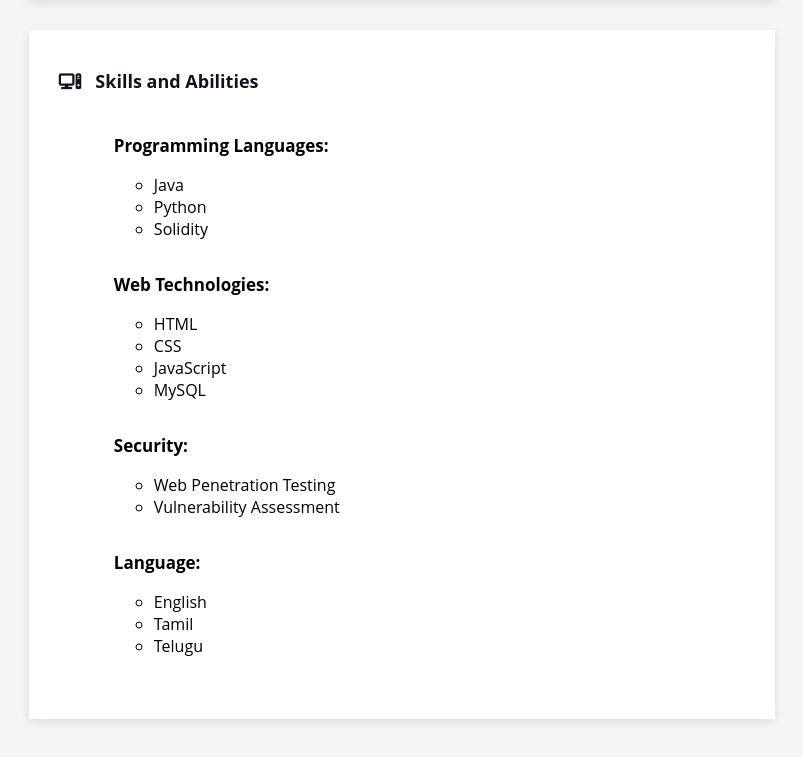
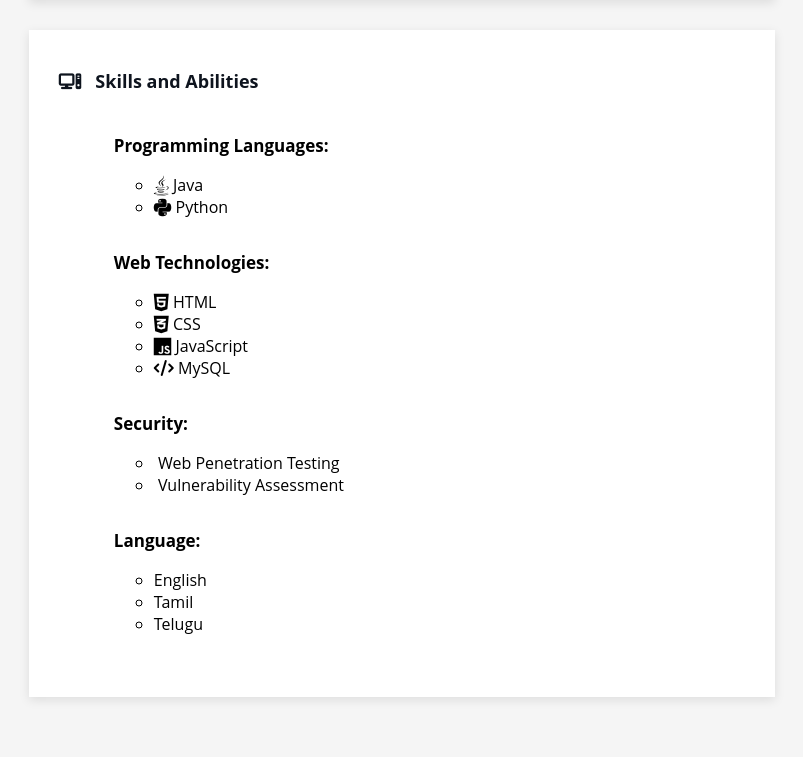
Before and after one commit to VasanthKumar017/Vasanthkumar.github.io, a plain HTML site: page index.html in a window 1280 px wide. Shown: the part 1372-2129 px from the top of the page, without its empty margins (371-1174 px from the left). After the commit the page ends 2107 px from the top, so only its background shows below. Drawn offline with Linux system fonts and the light colour scheme.

Commit message:
Add files via upload

```diff
--- a/index.html
+++ b/index.html
@@ -114,9 +114,9 @@
                 <ul>
                     <li><p class="tags">Programming Languages:<br><span>
                         <ul>
-                            <li>Java</li>
-                            <li>Python</li>
-                            <li>Solidity</li>
+                            <li><i class="fa-brands fa-java fa-lg"></i>&nbsp;Java</li>
+                            <li><i class="fa-brands fa-python fa-lg"></i>&nbsp;Python</li>
+                            <!-- <li>&nbsp;Solidity</li>                            -->
                         </ul></span></p>
 
 
@@ -124,16 +124,16 @@
 
                         <li><p class="tags">Web Technologies:<br><span>
                             <ul>
-                                <li>HTML</li>
-                                <li>CSS</li>
-                                <li>JavaScript</li>
-                                <li>MySQL</li>
+                                <li><i class="fa-brands fa-html5 fa-lg"></i>&nbsp;HTML</li>
+                                <li><i class="fa-brands fa-css3-alt fa-lg"></i>&nbsp;CSS</li>
+                                <li><i class="fa-brands fa-js fa-lg"></i>&nbsp;JavaScript</li>
+                                <li><i class="fa-solid fa-code "></i>&nbsp;MySQL</li>
                             </ul></span></p>
 
                             <li><p class="tags">Security:<br><span>
                                 <ul>
-                                    <li>Web Penetration Testing</li>
-                                    <li>Vulnerability Assessment</li>
+                                    <li>&nbsp;Web Penetration Testing</li>
+                                    <li>&nbsp;Vulnerability Assessment</li>
                                     </ul></span></p>
 
 
```
